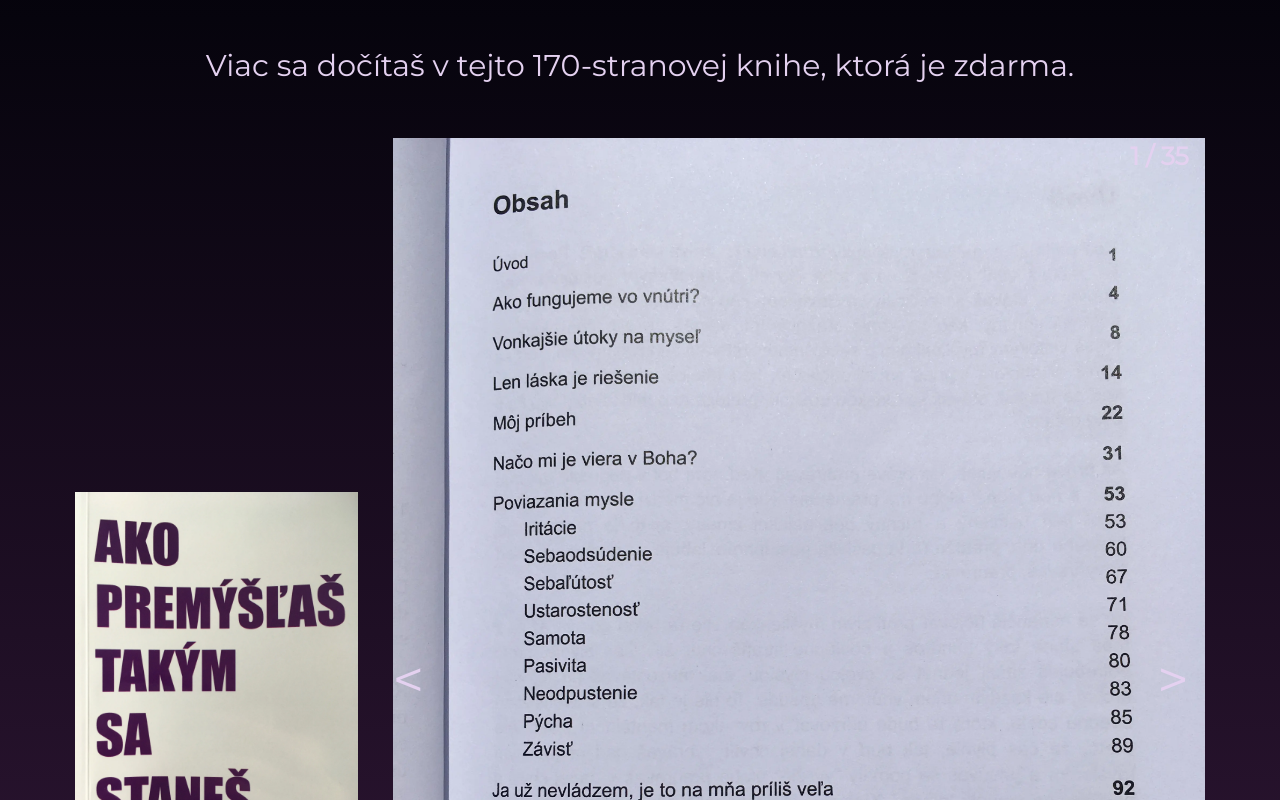
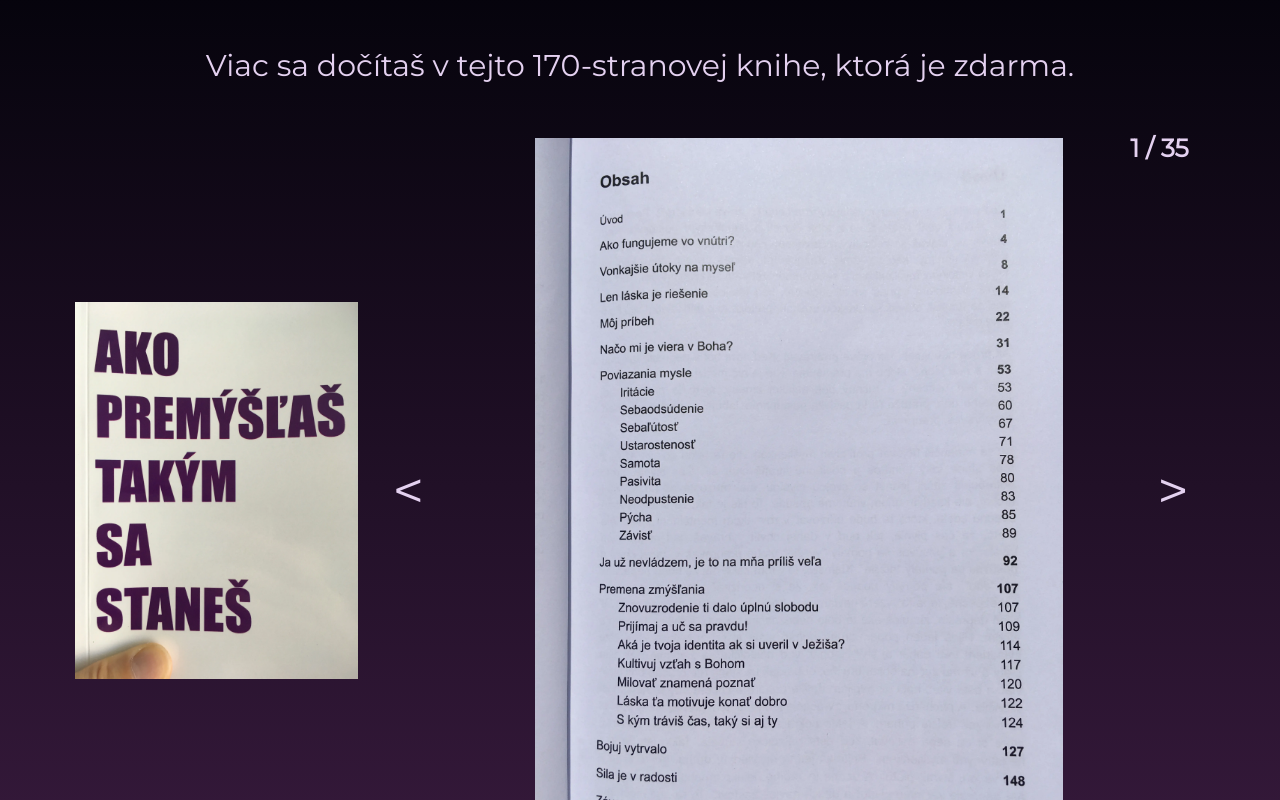
Before and after one commit to pkvarg/cesta-zivota, a React (Vite) app: page / in a window 1280 px wide. Shown: the part 2560-3360 px from the top of the page. Built offline with nearby package versions, Linux system fonts and the light colour scheme; no server answers.

Commit message:
slider img size

```diff
--- a/src/components/Slider.jsx
+++ b/src/components/Slider.jsx
@@ -75,10 +75,10 @@ const Slider = () => {
     image36,
   ]
 
-  const [size, setSize] = useState('w-[65%]')
+  const [size, setSize] = useState('w-[100%] lg:w-[65%]')
   const [btnColor, setBtnColor] = useState('')
   const [btnColor2, setBtnColor2] = useState('')
-  const [progress, setProgress] = useState('')
+  const [progress, setProgress] = useState('-top-2')
 
   const [windowWidth, setWindowWidth] = useState()
   const [currentIndex, setCurrentIndex] = useState(0)
@@ -105,10 +105,10 @@ const Slider = () => {
   }
 
   const close = () => {
-    setSize('w-[65%]')
+    setSize('w-[100%] lg:w-[65%]')
     setBtnColor('')
     setBtnColor2('')
-    setProgress('top-[54%] text-[#e4d1f0]')
+    setProgress('')
   }
 
   useEffect(() => {
@@ -118,7 +118,7 @@ const Slider = () => {
 
   return (
     <>
-      {size === 'w-[65%]' && (
+      {size === 'w-[100%] lg:w-[65%]' && (
         <img
           className='w-[100%] lg:w-[25%] mb-8 lg:mb-0 lg:mr-[35px]'
           src='/IMG_01.webp'
@@ -144,7 +144,7 @@ const Slider = () => {
           >
             <strong>{currentIndex + 1} / 35</strong>
           </p>
-          {size !== 'w-[65%]' && (
+          {size !== 'w-[100%] lg:w-[65%]' && (
             <button
               onClick={close}
               className='text-[#c90927] text-[25px] absolute top-2 right-4'
@@ -156,7 +156,7 @@ const Slider = () => {
           <img
             src={images[currentIndex]}
             alt={`Slide ${currentIndex + 1}`}
-            className={`mx-auto w-[100%] lg:${size} cursor-pointer`}
+            className={`mx-auto ${size} cursor-pointer`}
             onClick={() => imageSize()}
           />
         </div>
```
